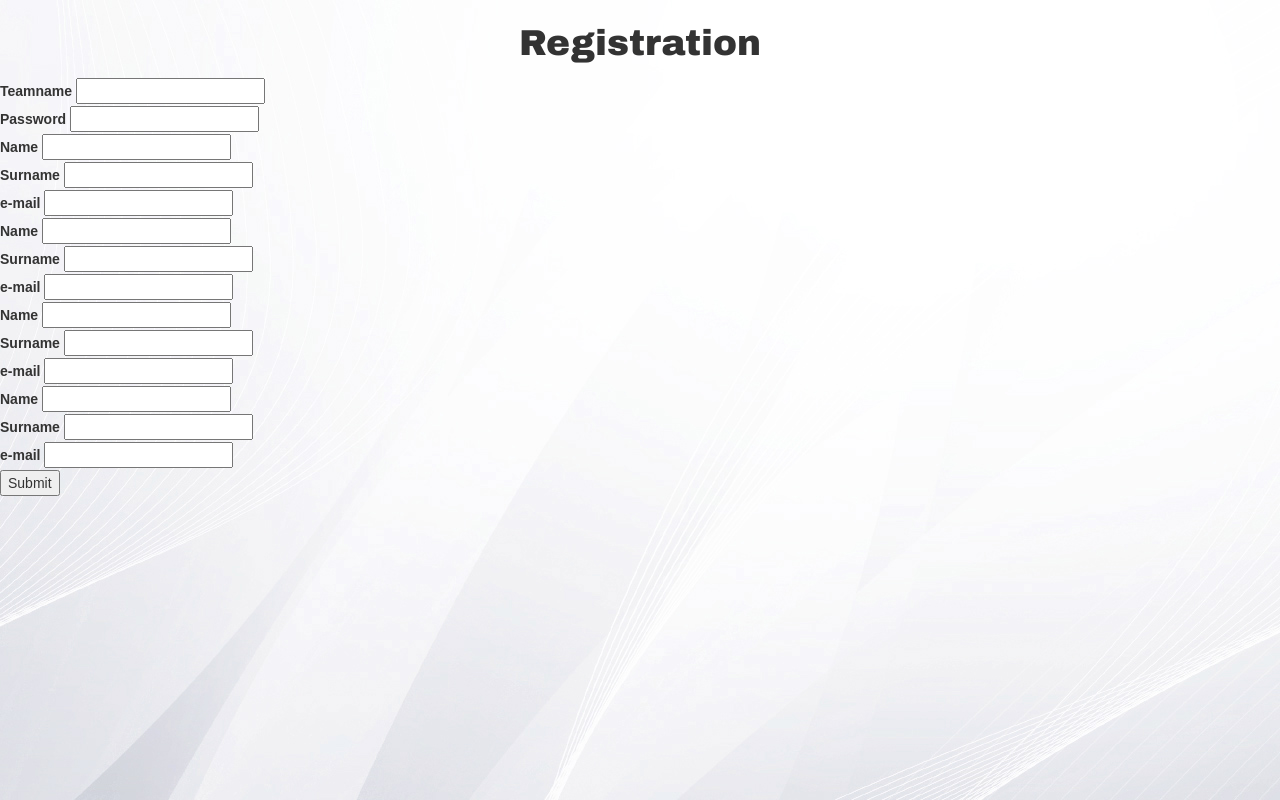
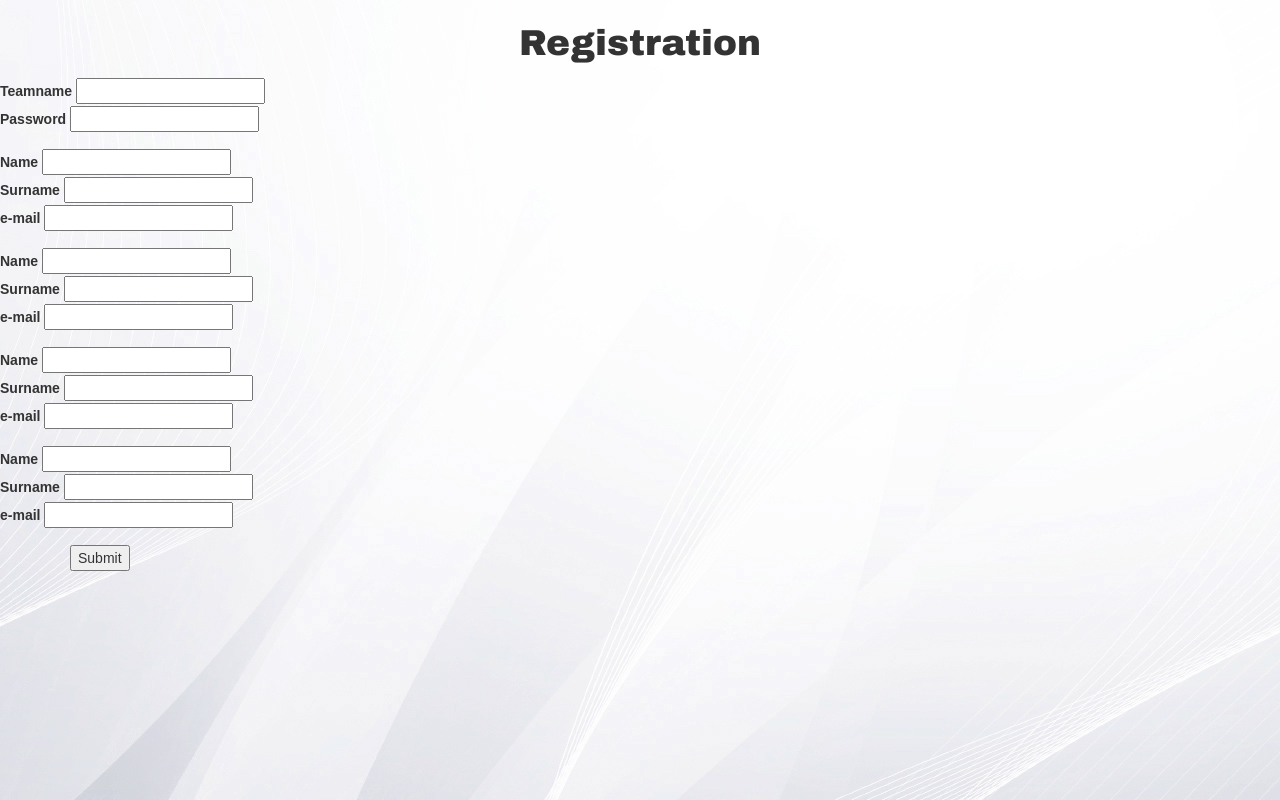
Before and after one commit to skuxy/hackaton_entry_task, a Django app: template hackaton/templates/index.html in a window 1280 px wide. Run offline with Django 3.2, Linux system fonts and the light colour scheme; the template is opened without the code that fills it, so the values that code supplies are empty; some libraries are stand-ins or nearby versions.

Commit message:
novi index bolji ali jos los

```diff
--- a/hackaton/templates/index.html
+++ b/hackaton/templates/index.html
@@ -5,7 +5,7 @@
     <meta charset="utf-8">
     <meta name="viewport" content="width=device-width, initial-scale=1, shrink-to-fit=no">
 
-    <title></title>
+    <title>Registration</title>
      <!-- Bootstrap CSS -->
     <link rel="stylesheet" href="https://maxcdn.bootstrapcdn.com/bootstrap/3.3.7/css/bootstrap.min.css">
     <!-- Optional JavaScript -->
@@ -25,79 +25,81 @@
     <h1>Registration</h1>
 
      <form>
-         <div class="input-container">
+
+         <div class="form-group">
              <label for="Teamname">Teamname</label>
              <input type="text" id="Teamname" required="required"/>
              <div class="bar"></div>
-         </div>
-         <div class="input-container">
+
              <label for="Password">Password</label>
              <input type="password" id="Password" required="required"/>
              <div class="bar"></div>
          </div>
-         <div class="input-container">
+
+         <!--PRVI KORISNIK-->
+         <div class="form-group">
              <label for="Name1">Name</label>
              <input type="password" id="Name1" required="required"/>
              <div class="bar"></div>
-         </div>
-         <div class="input-container">
+
              <label for="Surname1">Surname</label>
              <input type="text" id="Surname1" required="required"/>
              <div class="bar"></div>
-         </div>
-         <div class="input-container">
+
              <label for="email1">e-mail</label>
              <input type="email" id="email1" required="required"/>
              <div class="bar"></div>
          </div>
-           <div class="input-container">
+
+         <!--DRUGI KORISNIK-->
+         <div class="form-group">
              <label for="Name2">Name</label>
              <input type="password" id="Name2" required="required"/>
              <div class="bar"></div>
-         </div>
-         <div class="input-container">
+
              <label for="Surname2">Surname</label>
              <input type="text" id="Surname2" required="required"/>
              <div class="bar"></div>
-         </div>
-         <div class="input-container">
+
              <label for="email2">e-mail</label>
              <input type="email" id="email2" required="required"/>
              <div class="bar"></div>
          </div>
-           <div class="input-container">
+
+         <!--TRECI KORISNIK-->
+         <div class="form-group">
              <label for="Name3">Name</label>
              <input type="password" id="Name3" required="required"/>
              <div class="bar"></div>
-         </div>
-         <div class="input-container">
+
              <label for="Surname3">Surname</label>
              <input type="text" id="Surname3" required="required"/>
              <div class="bar"></div>
-         </div>
-         <div class="input-container">
+
              <label for="email3">e-mail</label>
              <input type="email" id="email3" required="required"/>
              <div class="bar"></div>
          </div>
-           <div class="input-container">
+
+         <!--CETVRTI KORISNIK-->
+         <div class="form-group">
              <label for="Name4">Name</label>
              <input type="password" id="Name4" required="required"/>
              <div class="bar"></div>
-         </div>
-         <div class="input-container">
+
              <label for="Surname4">Surname</label>
              <input type="text" id="Surname4" required="required"/>
              <div class="bar"></div>
-         </div>
-         <div class="input-container">
+
              <label for="email4">e-mail</label>
              <input type="email" id="email4" required="required"/>
              <div class="bar"></div>
          </div>
-         <div class="button-container">
+
+         <div class="container">
              <button><span>Submit</span></button>
          </div>
+
      </form>
 
 </body>
```
